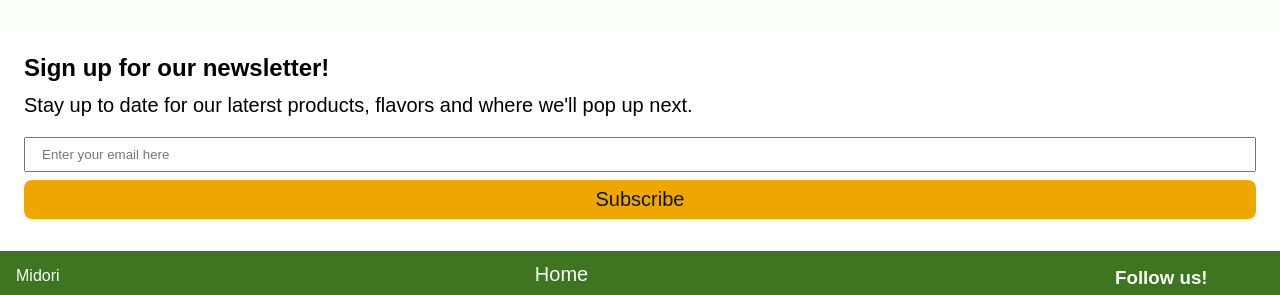
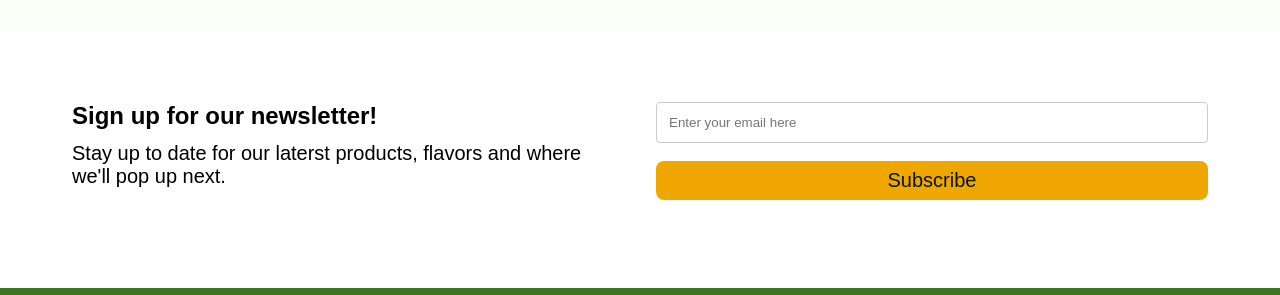
Before and after one commit to jarteaga127/midori-energy, a React (Vite) app: page / in a window 1280 px wide. Shown: the part 1938-2233 px from the top of the page. Built offline with nearby package versions, Linux system fonts and the light colour scheme; a web font is replaced by a local one.

Commit message:
Edited styles for the subscribe section

```diff
--- a/src/components/Subscribe.jsx
+++ b/src/components/Subscribe.jsx
@@ -1,13 +1,15 @@
+import "../styles/subscribe.css";
+
 const Subscribe = () => {
     return (
-        <section>
+        <section className="subscribe-section">
            <div className="subscribe-container">
             <div className="sub-cont-text">
             <h1>Sign up for our newsletter!</h1>
             <p>Stay up to date for our laterst products, flavors and where we'll pop up next.</p>
             </div>
             <div className="sub-form-container">
-                <form className="newsletter-form">
+                <form className="subscribe-form">
                     <input type="email" placeholder="Enter your email here" />
                     <button type="submit">Subscribe</button>
                 </form>
--- a/src/styles/login-page.css
+++ b/src/styles/login-page.css
@@ -12,4 +12,5 @@ label {
 input {
     padding: .5rem 1rem;
     margin-bottom: .5rem;
+    border: 1px solid #ccc;
 }
--- /dev/null
+++ b/src/styles/subscribe.css
@@ -0,0 +1,25 @@
+.subscribe-container {
+    display: grid;
+  grid-template-columns: 1fr;
+  gap: 2rem;
+  padding: 3rem;
+  align-items: center;
+}
+
+@media (min-width: 760px) {
+  .subscribe-container {
+    grid-template-columns: 1fr 1fr;
+  }
+}
+
+.subscribe-form {
+  display: flex;
+  gap: 10px;
+}
+
+.subscribe-form input {
+  flex: 1;
+  padding: 12px;
+  border: 1px solid #ccc;
+  border-radius: 4px;
+}
```
